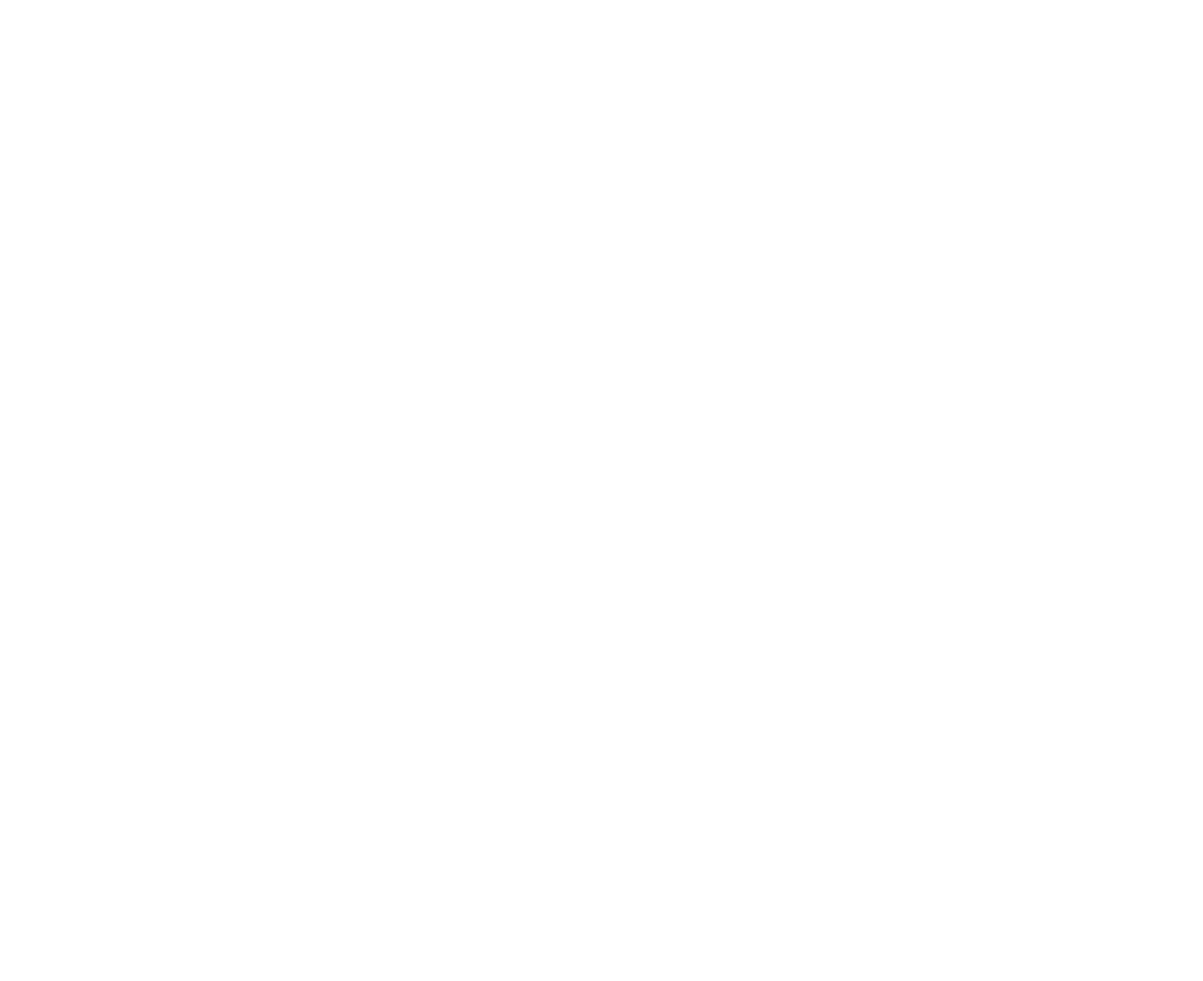
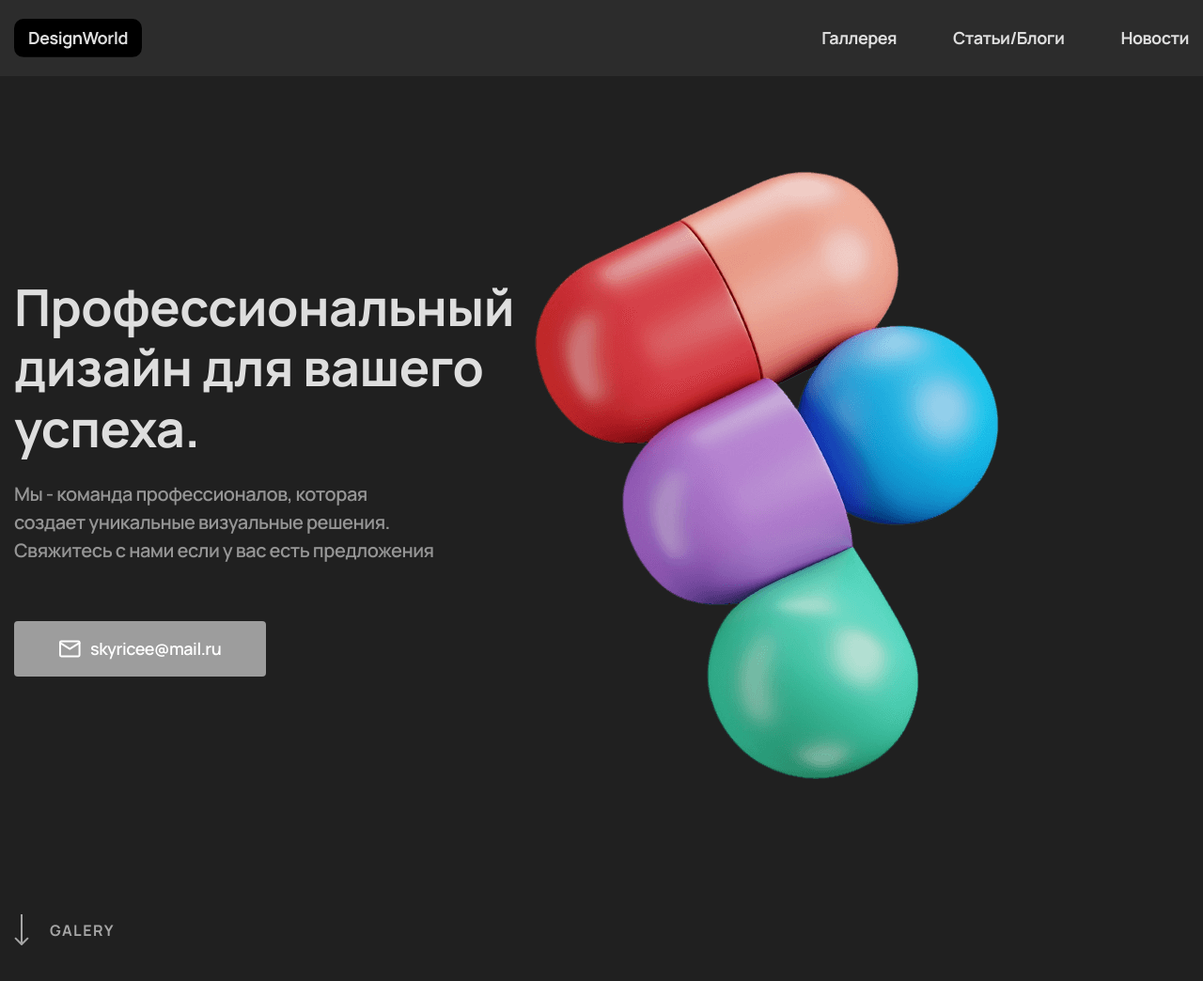
Before and after one commit to Skyricee/Design_World, a plain HTML site: page index.html in a window 1280 px wide. Shown: the top 1044 px of the page at 94% size. Before the commit the page ends 800 px from the top, so only its background shows below. Drawn offline with Linux system fonts and the light colour scheme.

Commit message:
menu + welcome + galery

```diff
--- a/index.html
+++ b/index.html
@@ -4,9 +4,61 @@
     <meta charset="UTF-8">
     <meta name="viewport" content="width=device-width, initial-scale=1.0">
     <link rel="stylesheet" href="style.css">
-    <title>Document</title>
+    <title>DesignWorld</title>
 </head>
 <body>
+    <header class="header">
+        <div class="container header__contaiter">
+        <a href="index.html" class="logo">
+            <img src="/Photo/logo.svg" alt="logo">
+        </a>
 
+        <nav class="header__nav">
+            <a href="#!" class="header__link">Галлерея</a>
+            <a href="#!" class="header__link">Статьи/Блоги</a>
+            <a href="#!" class="header__link">Новости</a>
+        </nav>
+        </div>
+    </header>
+
+
+    <main class="main">
+        <section class="welcome">
+            <div class="container">
+                <div class="welcome__desc">
+                <h1 class="welcome__title">Профессиональный дизайн для вашего успеха.</h1>
+                <p class="welcome__text">Мы - команда профессионалов, которая создает уникальные визуальные решения.
+                Свяжитесь с нами если у вас есть предложения</p>
+                <a href="mailto:skyricee@mail.ru" class="btn__mail welcome__btn"> <img src="/Photo/mail.svg" alt="">skyricee@mail.ru
+                </a>
+                </div>
+                <img src="/Photo/Figmalogo.png" alt="figmalogo" class="welcome__img">
+            </div>
+        </section>
+
+        <section class="galery">
+            <div class="container">
+                <button class="galery__btn"><img src="/Photo/arrow.svg" class="galery_icon" alt="arrow">GALERY</button>
+                <div class="galery__wraper">
+                    <a href="#!" class="work">
+                        <img src="/Photo/work1.jpg" alt="" class="work__img">
+                        <span class="work__name">Work 1</span>
+                    </a>
+                    <a href="#!" class="work">
+                        <img src="/Photo/work2.jpg" alt="" class="work__img">
+                        <span class="work__name">Work 2</span>
+                    </a>
+                    <a href="#!" class="work">
+                        <img src="/Photo/work3.jpg" alt="" class="work__img">
+                        <span class="work__name">Work 3</span>
+                    </a>
+                    <a href="#!" class="work">
+                        <img src="/Photo/work4.jpg" alt="" class="work__img">
+                        <span class="work__name">Work 4</span>
+                    </a>
+                </div>
+            </div>
+        </section>
+    </main>
 </body>
 </html>
--- a/style.css
+++ b/style.css
@@ -0,0 +1,216 @@
+@import url('https://fonts.googleapis.com/css2?family=Manrope:wght@200..800&display=swap');
+
+/* Общие стили */
+body{
+    line-height: 1.5;
+    font-weight: 600;
+    font-size: 20px;
+    font-family: "Manrope", serif;
+    letter-spacing: -0.5px;
+    color: #959595;
+    margin: 0;
+    padding: 0;
+    background-color: #202020;
+}
+
+img{
+    max-width: 100%;
+}
+
+.btn__mail {
+    font-size: 18px;
+    color: #FFFFFF;
+    padding: 16px 48px;
+    background: #9D9D9D;
+    border-radius: 4px;
+    display: inline-flex;
+    align-items: center;
+    gap: 10px;
+}
+
+.btn__mail:hover{
+    opacity: 0.8;
+}
+
+a{
+    color: #dedede;
+    text-decoration: none;
+    transition: all 0.4s ease;
+}
+
+a:hover{
+    opacity: 0.6;
+}
+
+/* --------
+    Шапка
+   -------- */
+
+.header {
+    background: rgba(50, 50, 50, 0.7);
+    backdrop-filter: blur(10px);
+    padding: 20px 0;
+}
+
+.container{
+    max-width: 1728px;
+    margin-left: auto;
+    margin-right: auto;
+    padding: 0 15px;
+}
+
+.header__contaiter{
+    display: flex;
+    align-items: center;
+    justify-content: space-between;
+}
+
+.logo {
+    display: flex;
+    align-items: center;
+}
+
+.header__nav {
+    display: flex;
+    gap: 60px;
+}
+
+.header__link {
+    font-weight: 700;
+    font-size: 18px;
+
+}
+
+
+/* ---------
+      Main
+   --------- */
+
+   .main {
+
+}
+
+/* ---------
+    Welcome
+   --------- */
+
+.welcome {
+    margin-top: 100px;
+
+}
+
+.container {
+
+}
+
+.welcome__desc {
+
+}
+
+.welcome__title {
+font-style: normal;
+font-weight: 700;
+font-size: 54px;
+line-height: 1.19;
+color: #DEDEDE;
+width: 537px;
+margin-bottom: 24px;
+margin-top: 0;
+}
+
+.welcome__text {
+    width: 447px;
+    margin-bottom: 60px;
+}
+
+
+.welcome__img {
+    width: 504px;
+    height: 652px;
+    padding-right: 200px;
+}
+
+.welcome .container{
+    display: flex;
+    align-items: center;
+    justify-content: space-between;
+
+}
+
+/* Galery */
+
+.galery {
+    margin-top: 140px;
+}
+
+.container {
+
+}
+
+.galery__btn {
+    display: inline-flex;
+    align-items: center;
+    gap: 22px;
+    background-color: transparent;
+    border: none;
+    font-family: 'Manrope';
+    font-weight: 700;
+    font-size: 16px;
+    letter-spacing: 1.5px;
+    text-transform: uppercase;
+    color: #DEDEDE;
+    opacity: 0.7;
+    padding: 0;
+    margin-bottom: 110px;
+}
+
+.galery_icon {
+
+}
+
+.galery__wraper {
+    display: grid;
+    grid-template-columns: 1fr 1fr;
+    gap: 50px;
+}
+
+.work {
+    height: 1218px;
+    position: relative;
+}
+
+.work:nth-child(even){
+    position: relative;
+    top: 140px;
+}
+
+.work:hover{
+    opacity: 1;
+}
+
+.work__img {
+    width: 100%;
+    height: 100%;
+    object-fit: cover;
+    object-position: center;
+}
+
+.work__name {
+ opacity: 0;
+ transition: all 0.5s ease;
+ position: absolute;
+ left: 0;
+ top: 0;
+ width: 100%;
+ height: 100%;
+ display: flex;
+ align-items: center;
+ justify-content: center;
+ background-color: rgba(0, 0, 0, 0.8);
+ font-size: 40px;
+ font-weight: 700;
+}
+
+.work__name:hover{
+    opacity: 1;
+}
```
Also changed, not shown: Photo/Figmalogo.png (added), Photo/arrow.svg (added), Photo/logo.svg (added), Photo/mail.svg (added), Photo/work1.jpg (added), Photo/work2.jpg (added), Photo/work3.jpg (added), Photo/work4.jpg (added).
